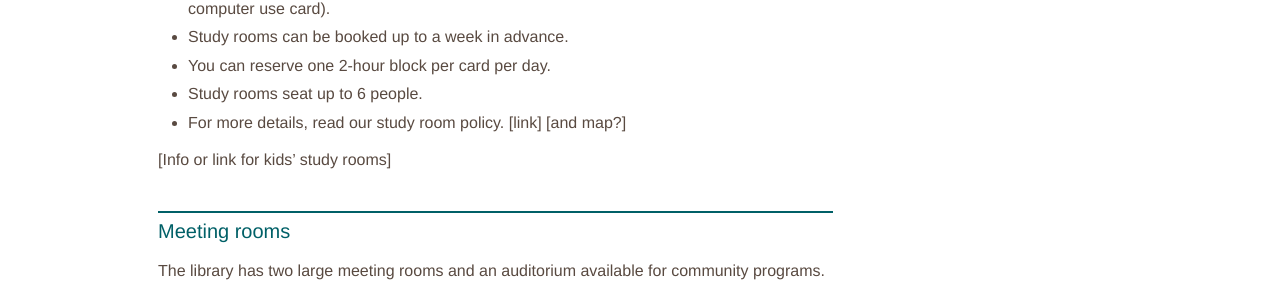
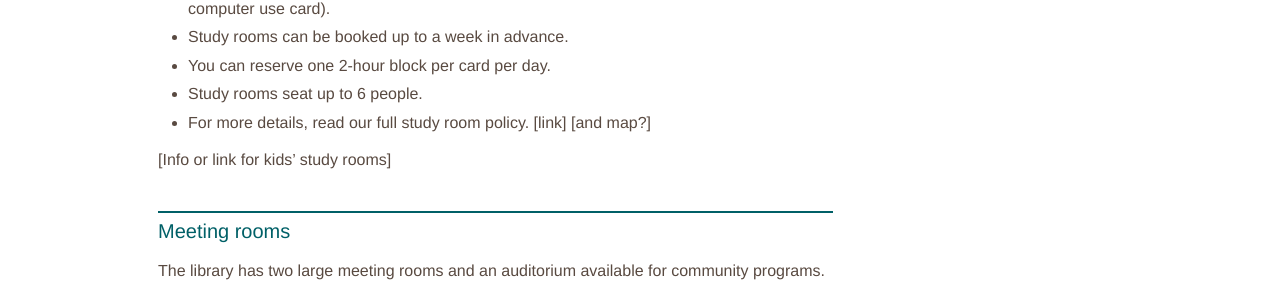
Before and after one commit to skokielibrary/spl-content, a Jekyll site: the page built from _content/mick/services--study-meeting-rooms.markdown, in a window 1280 px wide. Shown: the part 382-682 px from the top of the page. Built offline with Jekyll 4.4.1, drawn with Linux system fonts in a browser that asks for light colours.

Commit message:
Updated services--study-meeting-rooms.markdown

```diff
--- a/_content/mick/services--study-meeting-rooms.markdown
+++ b/_content/mick/services--study-meeting-rooms.markdown
@@ -13,7 +13,7 @@ We have 10 small group study rooms for adults and teens (9th grade and up) on th
 - Study rooms can be booked up to a week in advance.
 - You can reserve one 2-hour block per card per day.
 - Study rooms seat up to 6 people.
-- For more details, read our study room policy. [link] [and map?]
+- For more details, read our full study room policy. [link] [and map?]
 
 [Info or link for kids' study rooms]
 
```
